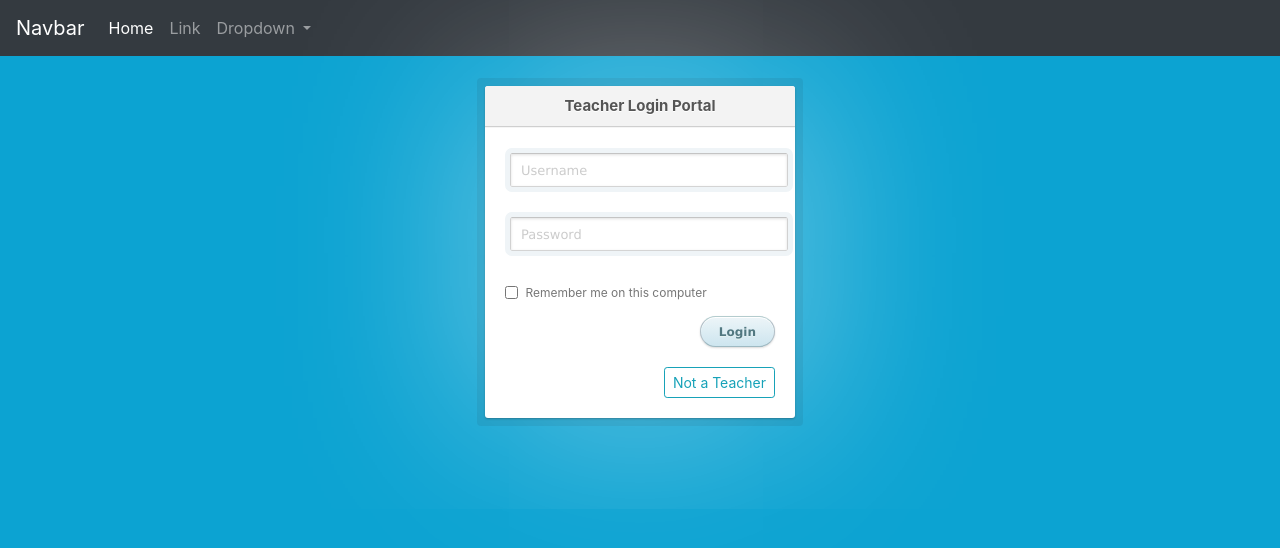
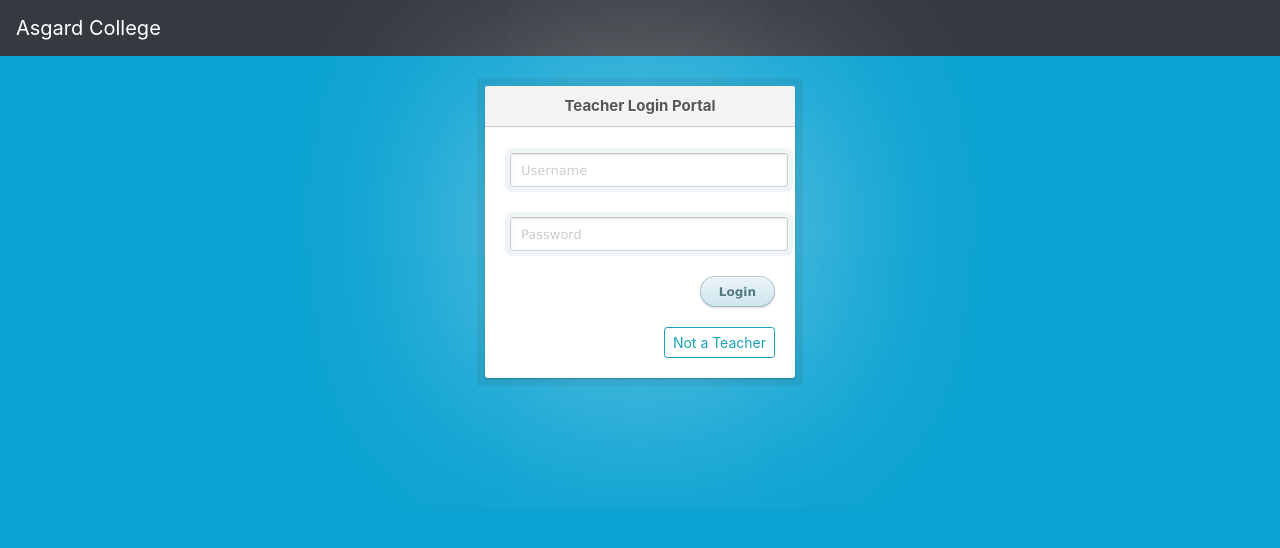
Before and after one commit to himanshu-patil/grievance_website, a PHP site: page /teacher_login.html in a window 1280 px wide. Shown: the top 548 px of the page. Run offline with PHP 8.4, Linux system fonts and the light colour scheme; tables that the repository leaves empty or names only in its code hold one stand-in row (values such as "Sample post").

Commit message:
v1.0 bug fixes

```diff
--- a/student_details.php
+++ b/student_details.php
@@ -33,7 +33,7 @@ if(empty($_SESSION['teacherUsername']))
     </head>
     <body>
         <nav class="navbar navbar-expand-lg navbar-dark  bg-dark ">
-            <a class="navbar-brand" href="./cdashboard.html">Navbar</a>
+            <a class="navbar-brand" href="./cdashboard.html">Asgard College</a>
             <button class="navbar-toggler" type="button" data-toggle="collapse" data-target="#navbarSupportedContent" aria-controls="navbarSupportedContent" aria-expanded="false" aria-label="Toggle navigation">
               <span class="navbar-toggler-icon"></span>
             </button>
--- a/teacher_login.html
+++ b/teacher_login.html
@@ -9,36 +9,7 @@
 </head>
 <body>
   <nav class="navbar navbar-expand-lg navbar-dark  bg-dark ">
-    <a class="navbar-brand" href="#">Navbar</a>
-    <button class="navbar-toggler" type="button" data-toggle="collapse" data-target="#navbarSupportedContent" aria-controls="navbarSupportedContent" aria-expanded="false" aria-label="Toggle navigation">
-      <span class="navbar-toggler-icon"></span>
-    </button>
-
-    <div class="collapse navbar-collapse" id="navbarSupportedContent">
-      <ul class="navbar-nav mr-auto">
-        <li class="nav-item active">
-          <a class="nav-link" href="#">Home <span class="sr-only">(current)</span></a>
-        </li>
-        <li class="nav-item">
-          <a class="nav-link" href="#">Link</a>
-        </li>
-        <li class="nav-item dropdown">
-          <a class="nav-link dropdown-toggle" href="#" id="navbarDropdown" role="button" data-toggle="dropdown" aria-haspopup="true" aria-expanded="false">
-            Dropdown
-          </a>
-          <div class="dropdown-menu" aria-labelledby="navbarDropdown">
-            <a class="dropdown-item" href="#">Action</a>
-            <a class="dropdown-item" href="#">Another action</a>
-            <div class="dropdown-divider"></div>
-            <a class="dropdown-item" href="#">Something else here</a>
-          </div>
-        </li>
-
-      </ul>
-      <!-- <form class="form-inline my-2 my-lg-0">
-        <input class="form-control mr-sm-2" type="search" placeholder="Search" aria-label="Search">
-        <button class="btn btn-outline-success my-2 my-sm-0" type="submit">Search</button>
-      </form> -->
+    <a class="navbar-brand" href="#">Asgard College</a>
     </div>
   </nav>
 
@@ -48,12 +19,12 @@
       <form method="post" action="./teacher_login.php">
         <p><input type="text" name="name" value="" placeholder="Username" required></p>
         <p><input type="password" name="password" value="" placeholder="Password" required></p>
-        <p class="remember_me">
+        <!-- <p class="remember_me">
           <label>
             <input type="checkbox" name="remember_me" id="remember_me">
             Remember me on this computer
           </label>
-        </p>
+        </p> -->
         <p class="submit"><input type="submit" name="commit" value="Login"></p>
         <p class="submit"><a href="./student_login.html"><button type="button" class="btn btn-sm btn-outline-info">Not a Teacher</button></a></p>
       </form>
```
Also changed, not shown: all_complains_search.php (+10 -16 lines), cdashboard.html (+2 -5 lines), student_login.html (+5 -5 lines).
